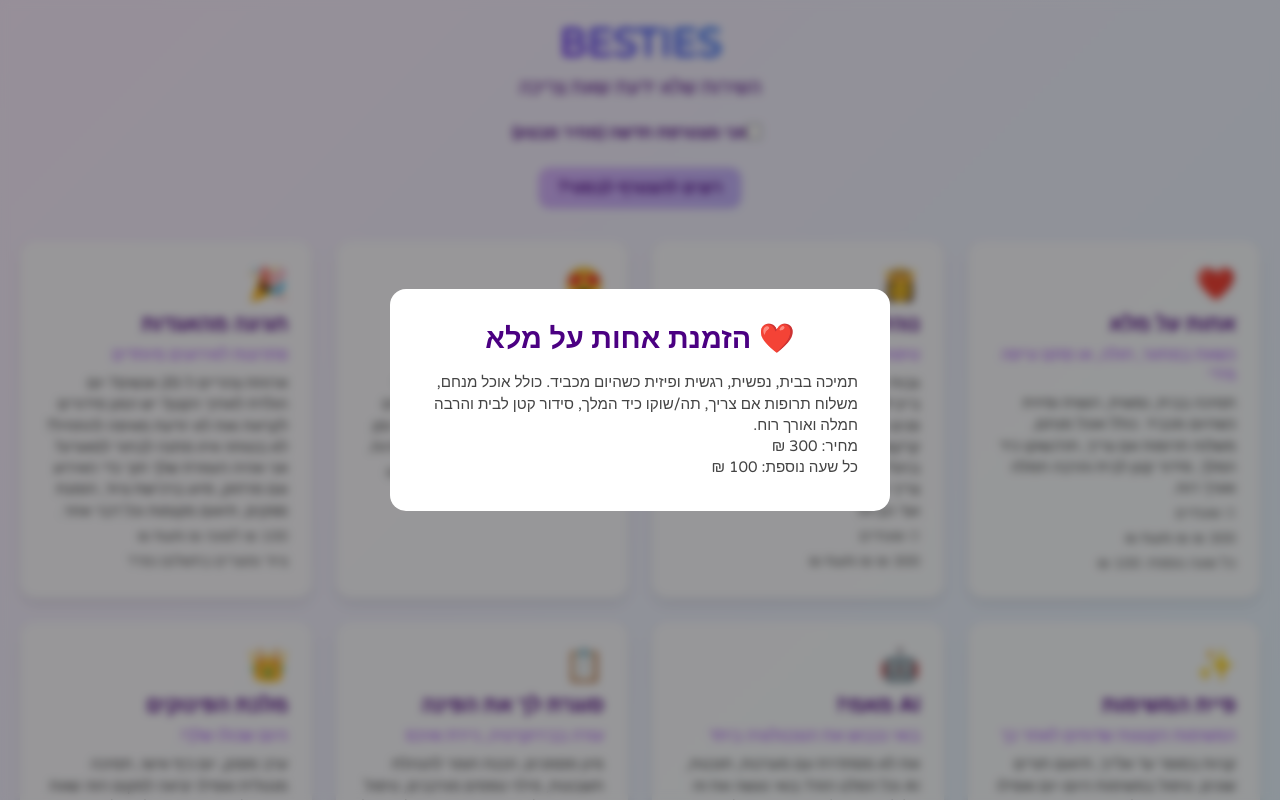
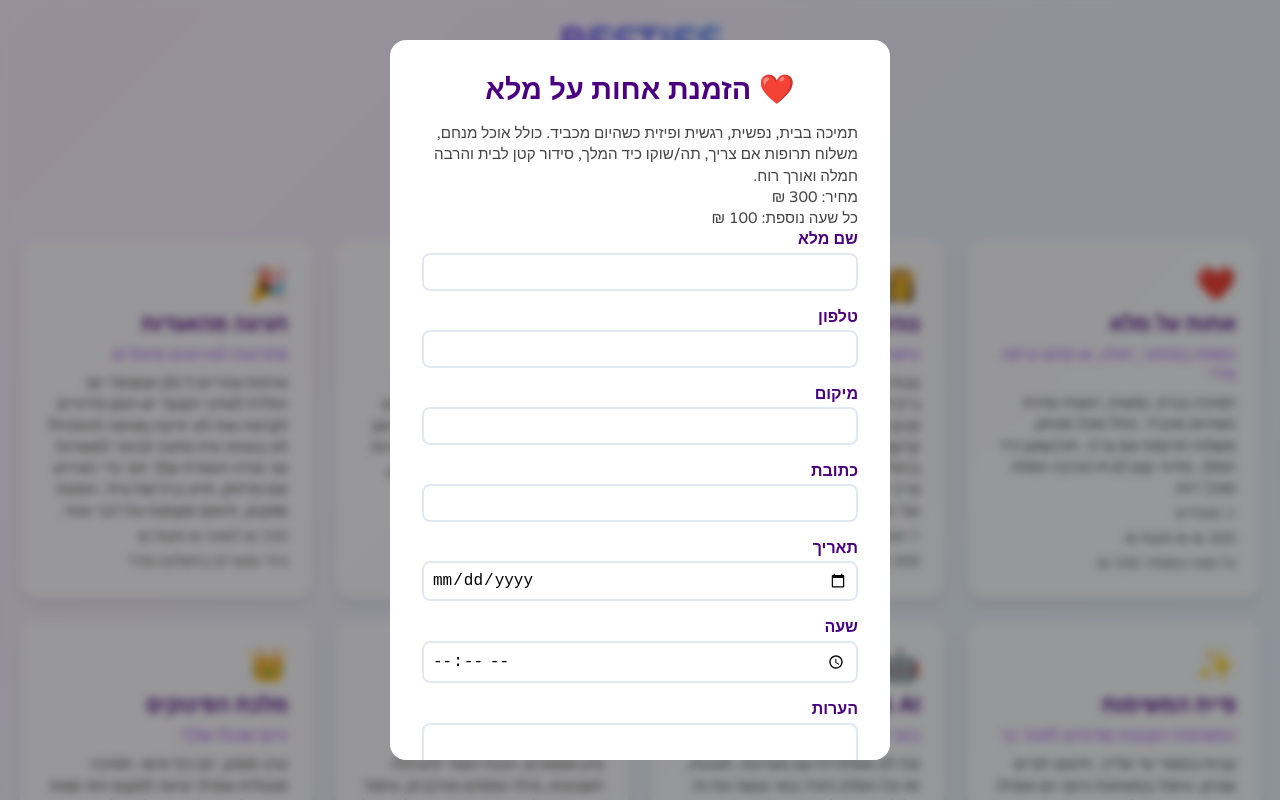
Before and after one commit to Bestie-hagar/bestie-app, a React (Create React App) app: page / in a window 1280 px wide. Both pictures are taken after a click on the element 1114 px from the left and 419 px from the top of the page. Built offline with nearby package versions, Linux system fonts and the light colour scheme.

Commit message:
Update BookingModal.js

```diff
--- a/src/components/BookingModal.js
+++ b/src/components/BookingModal.js
@@ -7,23 +7,29 @@ const BookingModal = ({
   service,
   formData,
   setFormData,
-  isNewCustomer
+  isNewCustomer,
 }) => {
   const handleSubmit = async (e) => {
     e.preventDefault();
 
     try {
-      // שליחת התראה לטלגרם
+      // בניית ההודעה ל-Telegram
+      const telegramMessage = `
+🎉 *הזמנה חדשה!* 🎉
+🔧 *שירות*: ${service.title}
+📋 *פרטים*:
+👤 שם מלא: ${formData.fullName || "לא צויין"}
+📱 טלפון: ${formData.phone || "לא צויין"}
+📍 מיקום: ${formData.location || "לא צויין"}
+🏠 כתובת: ${formData.address || "לא צויין"}
+📅 תאריך: ${formData.date || "לא צויין"}
+⏰ שעה: ${formData.time || "לא צויין"}
+💭 הערות: ${formData.notes || "אין"}
+      `;
+
+      // שליחה ל-Telegram
       const telegramSuccess = await sendTelegramNotification({
-        fullName: formData.fullName,
-        phone: formData.phone,
-        service: service,
-        notes: formData.notes || "אין הערות",
-        isPromo: isNewCustomer,
-        location: formData.location,
-        address: formData.address,
-        date: formData.date,
-        time: formData.time
+        message: telegramMessage,
       });
 
       if (!telegramSuccess) {
@@ -31,7 +37,7 @@ const BookingModal = ({
         return;
       }
 
-
+      // הודעת אישור
       alert("ההזמנה נשמרה בהצלחה! תודה שהזמנת מבסטי 🎉");
       onClose(); // סגירת המודל
     } catch (error) {
@@ -61,7 +67,87 @@ const BookingModal = ({
         </div>
 
         <form onSubmit={handleSubmit} className="booking-form">
-          {/* טופס המילוי */}
+          <div className="form-group">
+            <label>שם מלא</label>
+            <input
+              type="text"
+              value={formData.fullName}
+              onChange={(e) =>
+                setFormData({ ...formData, fullName: e.target.value })
+              }
+              required
+            />
+          </div>
+          <div className="form-group">
+            <label>טלפון</label>
+            <input
+              type="text"
+              value={formData.phone}
+              onChange={(e) =>
+                setFormData({ ...formData, phone: e.target.value })
+              }
+              required
+            />
+          </div>
+          <div className="form-group">
+            <label>מיקום</label>
+            <input
+              type="text"
+              value={formData.location}
+              onChange={(e) =>
+                setFormData({ ...formData, location: e.target.value })
+              }
+            />
+          </div>
+          <div className="form-group">
+            <label>כתובת</label>
+            <input
+              type="text"
+              value={formData.address}
+              onChange={(e) =>
+                setFormData({ ...formData, address: e.target.value })
+              }
+            />
+          </div>
+          <div className="form-group">
+            <label>תאריך</label>
+            <input
+              type="date"
+              value={formData.date}
+              onChange={(e) =>
+                setFormData({ ...formData, date: e.target.value })
+              }
+              required
+            />
+          </div>
+          <div className="form-group">
+            <label>שעה</label>
+            <input
+              type="time"
+              value={formData.time}
+              onChange={(e) =>
+                setFormData({ ...formData, time: e.target.value })
+              }
+              required
+            />
+          </div>
+          <div className="form-group">
+            <label>הערות</label>
+            <textarea
+              value={formData.notes}
+              onChange={(e) =>
+                setFormData({ ...formData, notes: e.target.value })
+              }
+            />
+          </div>
+          <div className="form-buttons">
+            <button type="submit" className="glossy-button">
+              שליחה
+            </button>
+            <button type="button" onClick={onClose} className="glossy-button">
+              ביטול
+            </button>
+          </div>
         </form>
       </div>
     </div>
```
